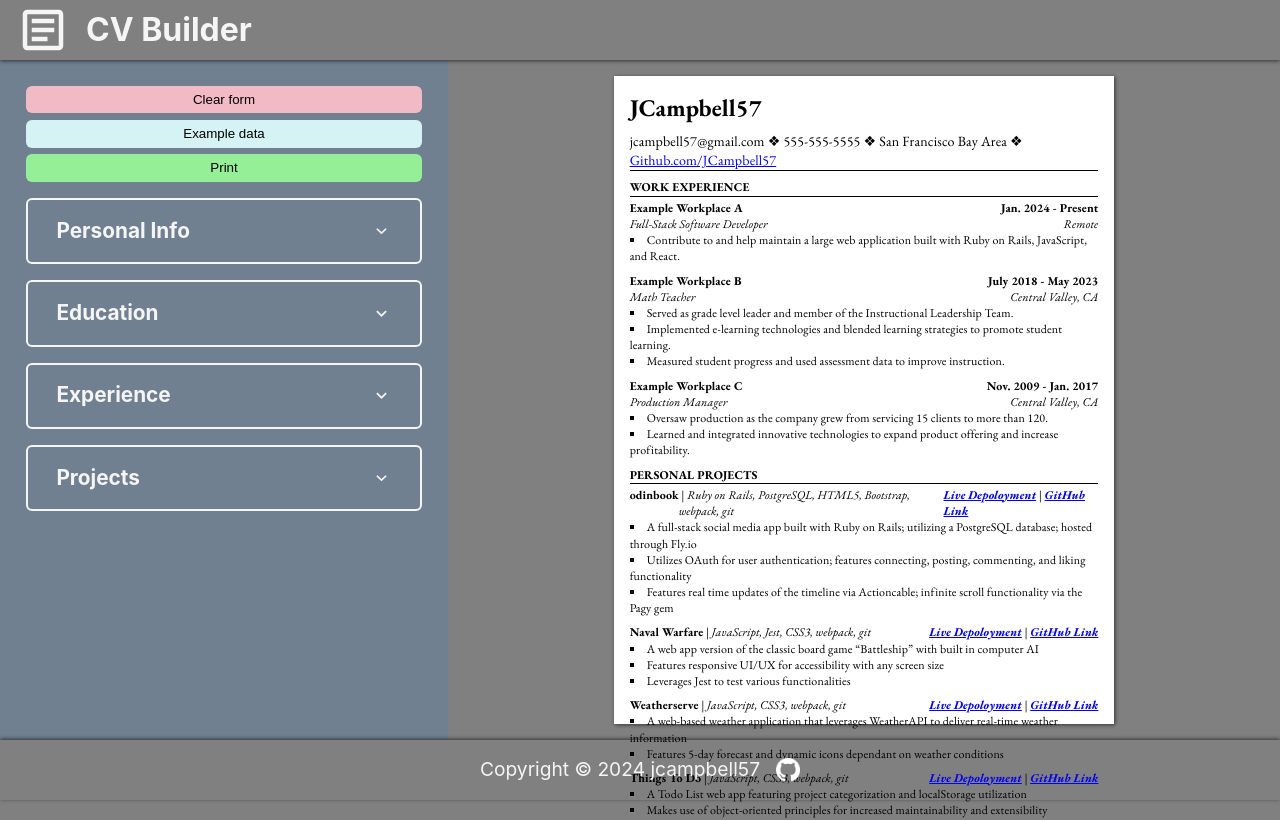
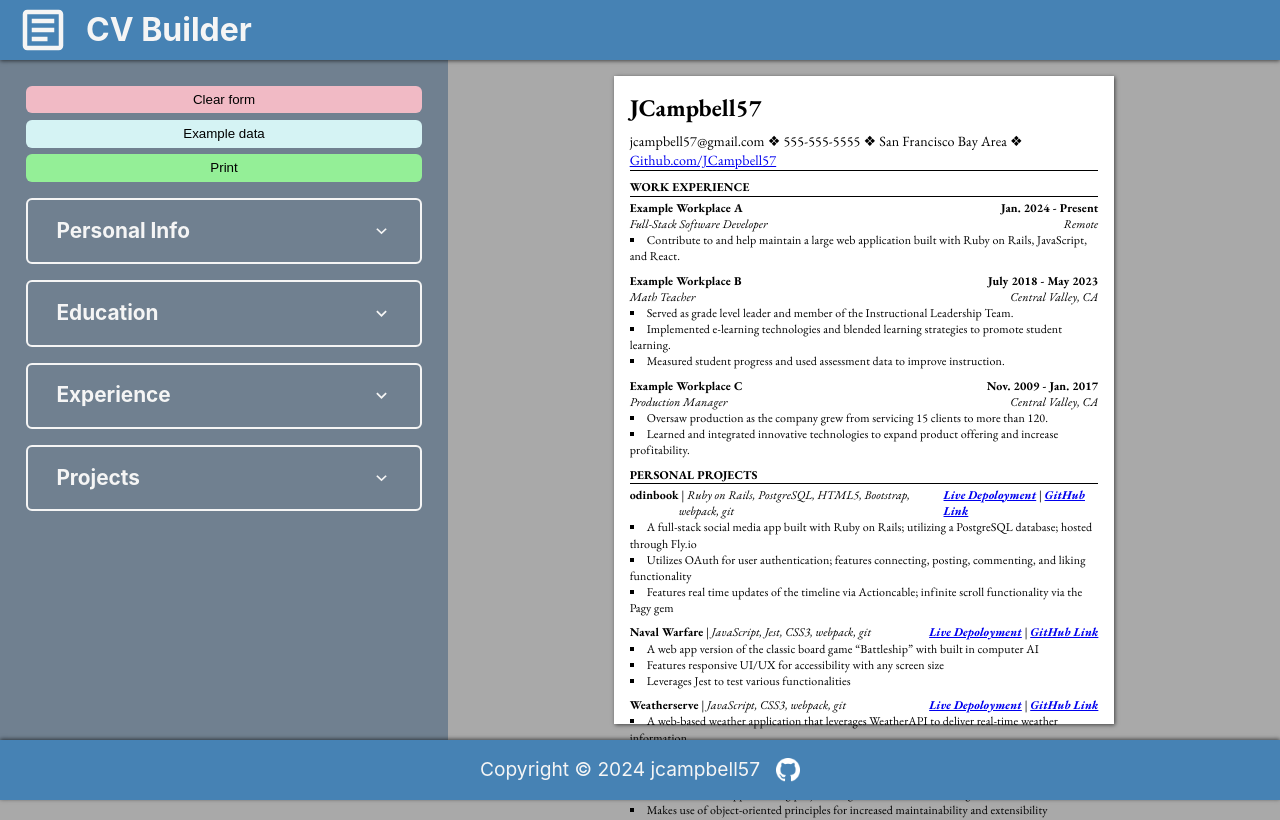
Before and after one commit to jcampbell57/cv-builder, a React app: page / in a window 1280 px wide. Shown: the top 820 px of the page. Built offline with nearby package versions, Linux system fonts and the light colour scheme; the HTML template or start-up script is replaced by a standard one.

Commit message:
update color scheme

```diff
--- a/src/styles/style.css
+++ b/src/styles/style.css
@@ -33,7 +33,9 @@
 /* Page styling */
 
 :root {
-  --background-color: grey;
+  --background-color: darkgrey;
+  --header-footer-color: steelblue;
+  --form-color: slategray;
   --font-color: whitesmoke;
   --header-height: min(6vw, 60px);
   --footer-height: min(6vw, 60px);
@@ -79,6 +81,7 @@ header {
   height: var(--header-height);
   padding: 0 1rem;
 
+  background-color: var(--header-footer-color);
   box-shadow: 0 1px 4px rgb(0, 0, 0, 0.6);
   z-index: 1;
 
@@ -104,7 +107,7 @@ header {
   /* Form styling */
 
   .formContainer {
-    background-color: slategray;
+    background-color: var(--form-color);
     width: 35vw;
 
     display: flex;
@@ -422,6 +425,8 @@ footer {
   margin-top: auto;
   box-shadow: 0 -1px 4px rgb(0, 0, 0, 0.6);
 
+  background-color: var(--header-footer-color);
+
   display: flex;
   align-items: center;
   justify-content: center;
```
